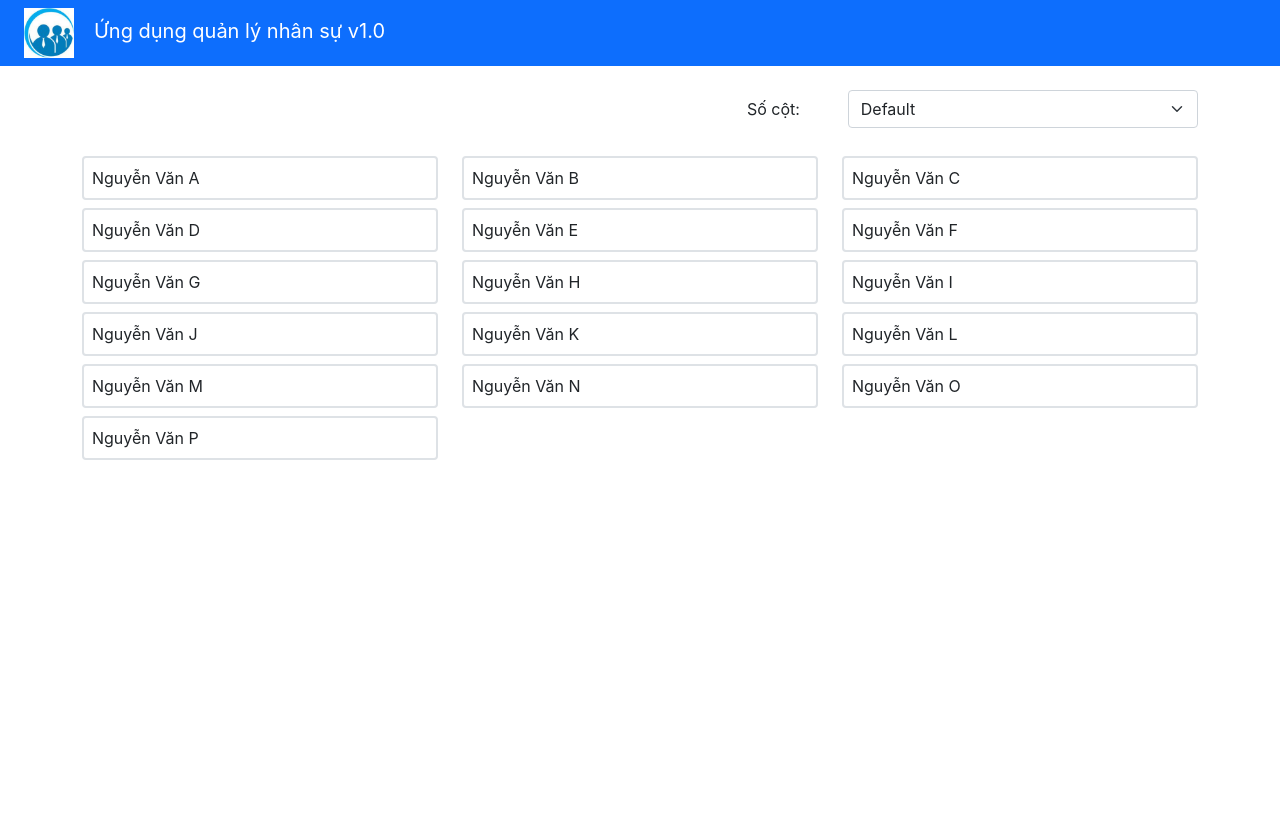
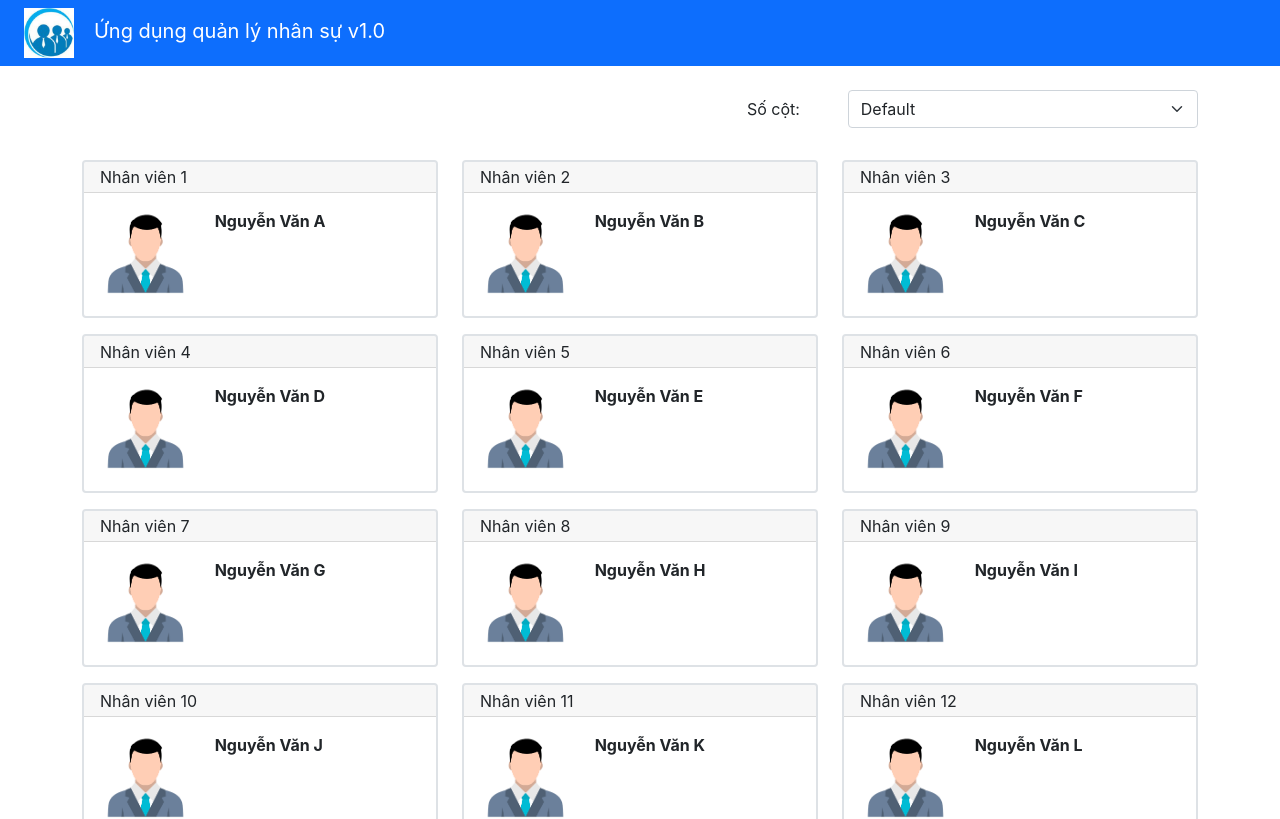
Before and after one commit to victhangnguyen/RJS101x_ASM_thangncfx16840, a React (Create React App) app: page / in a window 1280 px wide. Shown: the top 819 px of the page. Built offline with nearby package versions, Linux system fonts and the light colour scheme.

Commit message:
Update UX UI and Avatar

```diff
--- a/src/App.css
+++ b/src/App.css
@@ -27,3 +27,25 @@
   background-color: #f6f6f6;
   border: 2px solid #0d6efd !important;
 }
+
+.card-header {
+  padding: 0.2rem 0.5rem;
+}
+
+.card-avatar {
+  display: flex;
+  height: 100%;
+  justify-content: center;
+  align-items: center;
+}
+
+.card-avatar > img {
+  width: 50%;
+}
+
+
+@media only screen and (min-width: 768px) {
+  .card-avatar > img {
+    width: 100%;
+  }
+}
--- a/src/components/StaffDetailComponent.js
+++ b/src/components/StaffDetailComponent.js
@@ -1,4 +1,4 @@
-import { Card, CardBody, CardTitle, CardText } from 'reactstrap';
+import { Card, CardBody, CardTitle, CardText, CardHeader } from 'reactstrap';
 
 function getddmmyyyy(isoDate) {
   const date = new Date(isoDate);
@@ -18,13 +18,25 @@ function renderStaff(staff) {
 
   return (
     <Card className="mt-2 border border-2 border-secondary">
-      <CardBody>
-        <CardTitle className="fw-bold">Họ và tên: {staff.name}</CardTitle>
-        <CardText>Ngày sinh: {getddmmyyyy(staff.doB)}</CardText>
-        <CardText>Ngày vào công ty: {getddmmyyyy(staff.startDate)}</CardText>
-        <CardText>Phòng ban: {staff.department.name}</CardText>
-        <CardText>Số ngày nghỉ còn lại: {staff.annualLeave}</CardText>
-        <CardText>Số ngày đã làm thêm: {staff.overTime}</CardText>
+      <CardHeader className="px-3">Thông tin nhân viên</CardHeader>
+      <CardBody className="px-3">
+        <div className="row">
+          <div className="col-4">
+            <div className="card-avatar">
+              <img src="assets/images/avatar.png" alt="" />
+            </div>
+          </div>
+          <div className="col-8">
+            <CardTitle className="fw-bold">Họ và tên: {staff.name}</CardTitle>
+            <CardText>Ngày sinh: {getddmmyyyy(staff.doB)}</CardText>
+            <CardText>
+              Ngày vào công ty: {getddmmyyyy(staff.startDate)}
+            </CardText>
+            <CardText>Phòng ban: {staff.department.name}</CardText>
+            <CardText>Số ngày nghỉ còn lại: {staff.annualLeave}</CardText>
+            <CardText>Số ngày đã làm thêm: {staff.overTime}</CardText>{' '}
+          </div>
+        </div>
       </CardBody>
     </Card>
   );
--- a/src/components/StaffListComponent.js
+++ b/src/components/StaffListComponent.js
@@ -1,5 +1,5 @@
 import React from 'react';
-import { Card, CardBody, CardTitle } from 'reactstrap';
+import { Card, CardBody, CardTitle, CardHeader, CardImg } from 'reactstrap';
 //! imp Components
 import StaffDetail from './StaffDetailComponent';
 
@@ -12,7 +12,7 @@ class StaffList extends React.Component {
     };
   }
 
-  renderStaffCard(staff) {
+  renderStaffCard(staff, index) {
     return (
       <div
         key={staff.id}
@@ -21,7 +21,7 @@ class StaffList extends React.Component {
             ? 'col-12 col-md-6 col-lg-4'
             : this.props.column === '2'
             ? 'col-12 col-md-6'
-            :  this.props.column === '3'
+            : this.props.column === '3'
             ? 'col-12 col-md-4'
             : this.props.column === '6'
             ? 'col-12 col-md-2'
@@ -29,13 +29,23 @@ class StaffList extends React.Component {
         }`}
       >
         <Card
-          className={`staff my-1 border border-2 ${
+          className={`staff my-2 border border-2 ${
             staff.id === this.state.selectedStaff?.id ? 'active' : ''
           }`}
           onClick={() => this.onStaffSelect(staff)}
         >
-          <CardBody className="p-2">
-            <CardTitle className="mb-0">{staff.name}</CardTitle>
+          <CardHeader className="px-3">Nhân viên {index + 1}</CardHeader>
+          <CardBody className="px-3">
+            <div className="row">
+              <div className="col-4">
+                <div className="card-avatar">
+                  <img src="assets/images/avatar.png" alt="" />
+                </div>
+              </div>
+              <div className="col-8">
+                <CardTitle className="fw-bold mb-0">{staff.name}</CardTitle>
+              </div>
+            </div>
           </CardBody>
         </Card>
       </div>
@@ -49,8 +59,8 @@ class StaffList extends React.Component {
   }
 
   render() {
-    const staffList = this.props.staffs.map((staff) =>
-      this.renderStaffCard(staff)
+    const staffList = this.props.staffs.map((staff, index) =>
+      this.renderStaffCard(staff, index)
     );
     return (
       <div className="container">
```
Also changed, not shown: public/assets/images/avatar.png (added).
